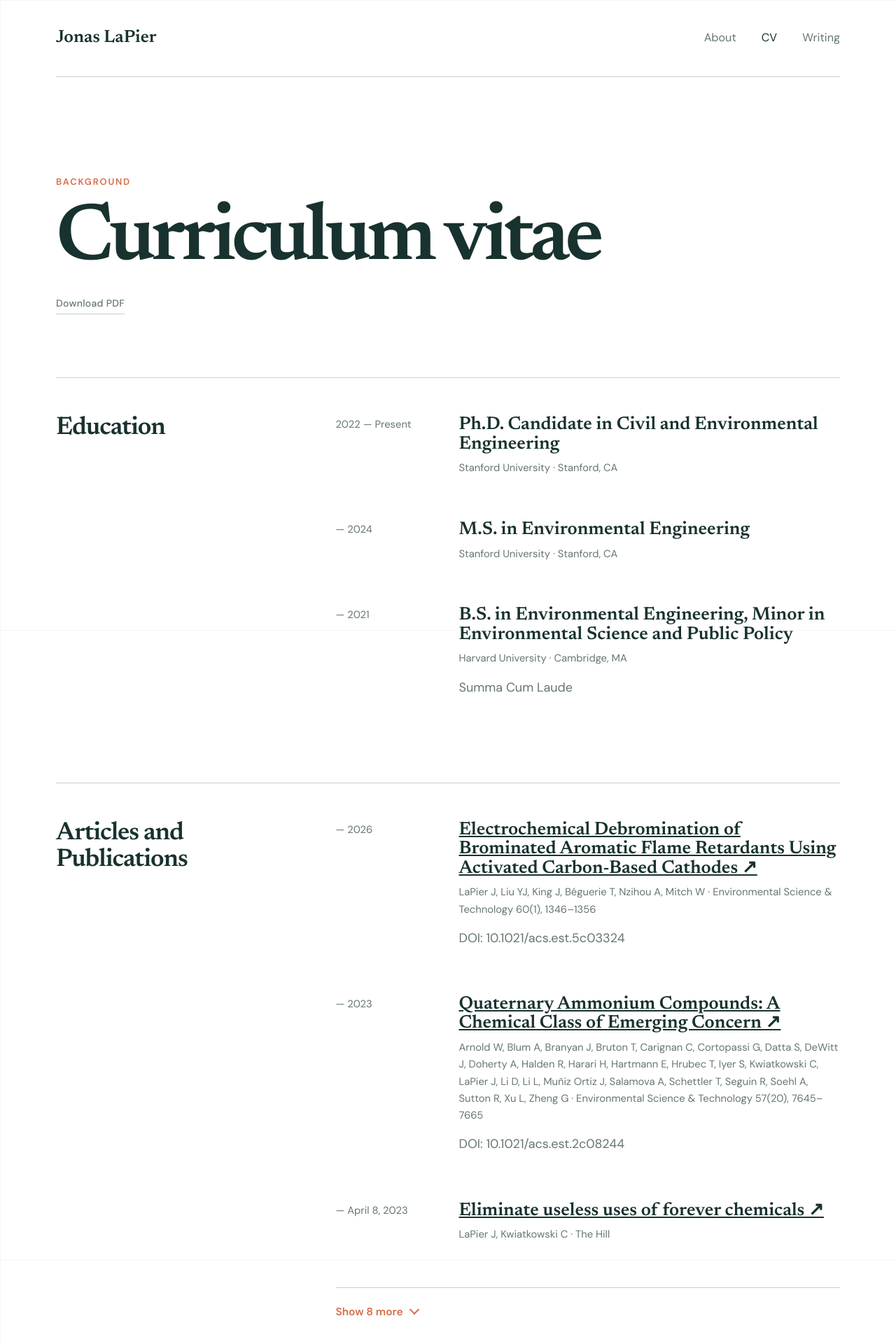
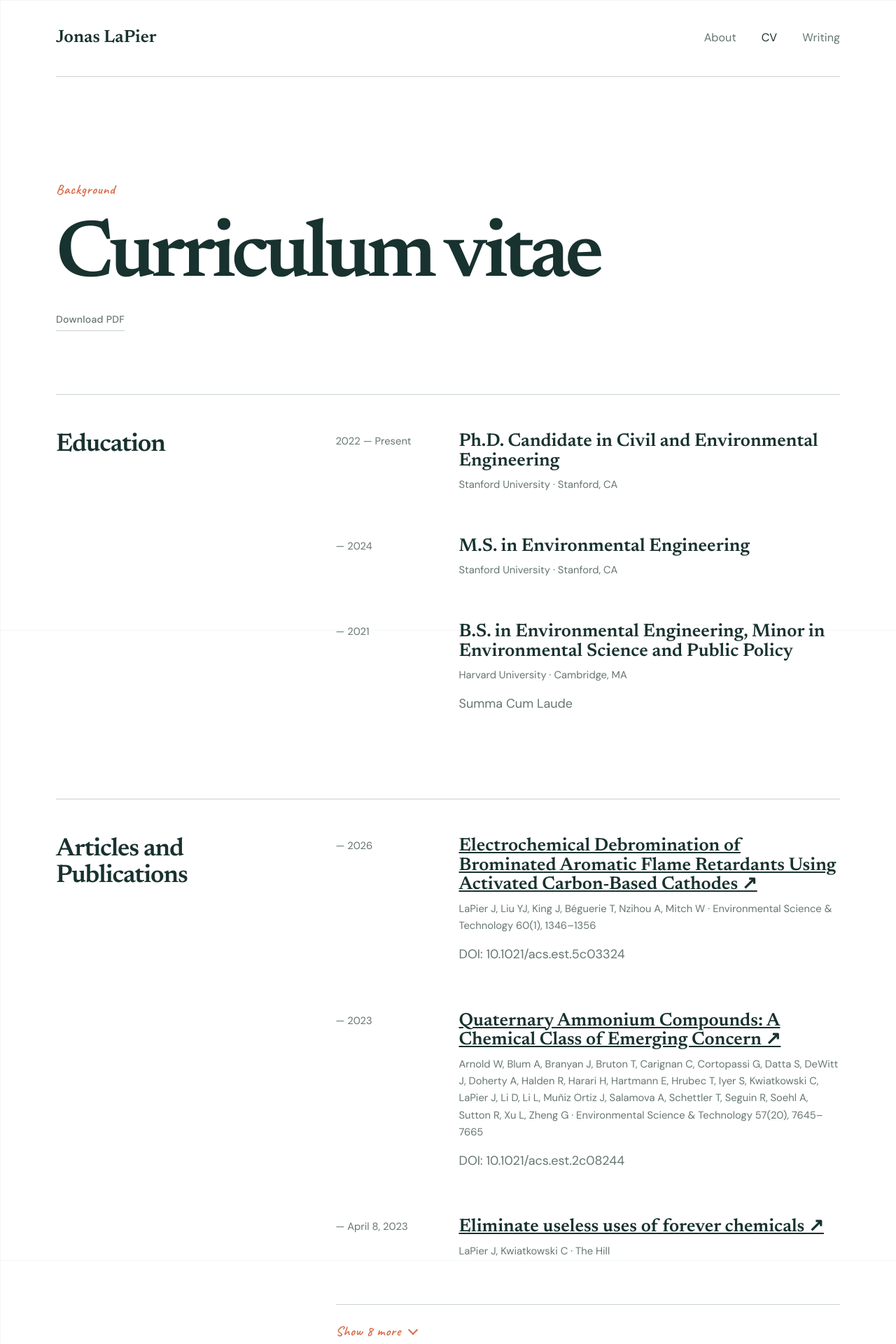
Before and after one commit to Jonas-LaPier/personalwebsite, a Jekyll site: the page built from cv.md, in a window 1280 px wide. Shown: the top 1920 px of the page at 70% size. Built offline with Jekyll 4.4.1, drawn with Linux system fonts in a browser that asks for light colours.

Commit message:
Apply graph-paper and handwritten theme sitewide

```diff
--- a/_layouts/default.html
+++ b/_layouts/default.html
@@ -7,7 +7,7 @@
   <title>{% if page.title %}{{ page.title }} — {% endif %}{{ site.title }}</title>
   <link rel="preconnect" href="https://fonts.googleapis.com">
   <link rel="preconnect" href="https://fonts.gstatic.com" crossorigin>
-  <link href="https://fonts.googleapis.com/css2?family=DM+Sans:wght@400;500;600&family=Newsreader:opsz,wght@6..72,500;6..72,600&display=swap" rel="stylesheet">
+  <link href="https://fonts.googleapis.com/css2?family=Caveat:wght@500;600&family=DM+Sans:wght@400;500;600&family=Newsreader:opsz,wght@6..72,500;6..72,600&display=swap" rel="stylesheet">
   <link rel="stylesheet" href="{{ '/assets/css/site.css' | relative_url }}">
   <link rel="stylesheet" href="{{ '/assets/css/molecules.css' | relative_url }}">
   <link rel="stylesheet" href="{{ '/assets/css/graph-paper.css' | relative_url }}">
--- a/assets/css/graph-paper.css
+++ b/assets/css/graph-paper.css
@@ -3,7 +3,13 @@
   --soft: #edf3ef;
 }
 
+html {
+  min-height: 100%;
+  background-color: var(--paper);
+}
+
 body {
+  min-height: 100vh;
   background-color: var(--paper);
   background-image:
     linear-gradient(rgba(24, 50, 47, 0.045) 1px, transparent 1px),
@@ -12,3 +18,18 @@
   background-size: 24px 24px;
   background-attachment: fixed;
 }
+
+.eyebrow,
+.cv-more summary {
+  font-family: "Caveat", cursive;
+  font-size: 1.08rem;
+  font-weight: 600;
+  letter-spacing: 0.035em;
+  text-transform: none;
+}
+
+.life-banner figcaption {
+  font-family: "Caveat", cursive;
+  font-size: 0.95rem;
+  letter-spacing: 0.015em;
+}
```
